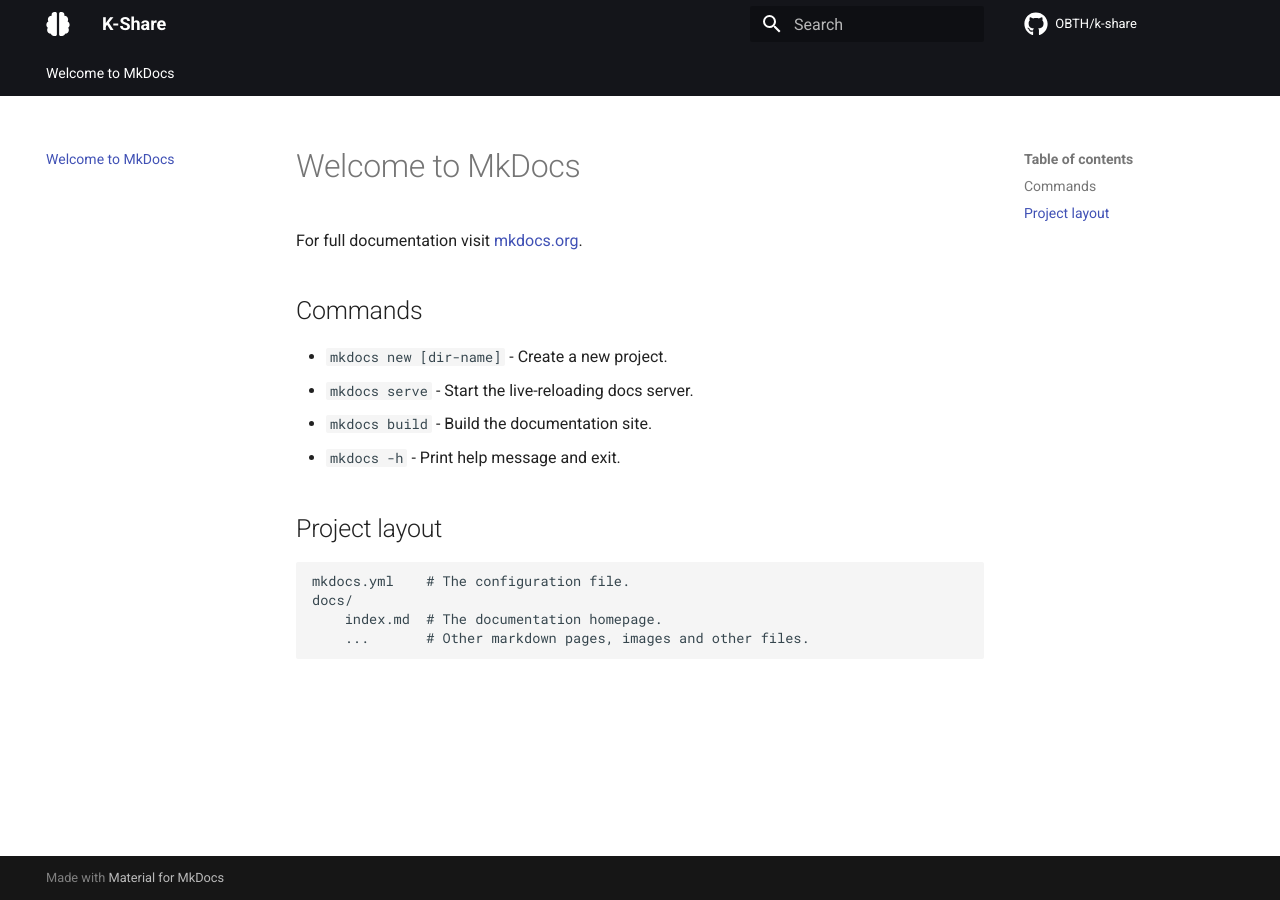
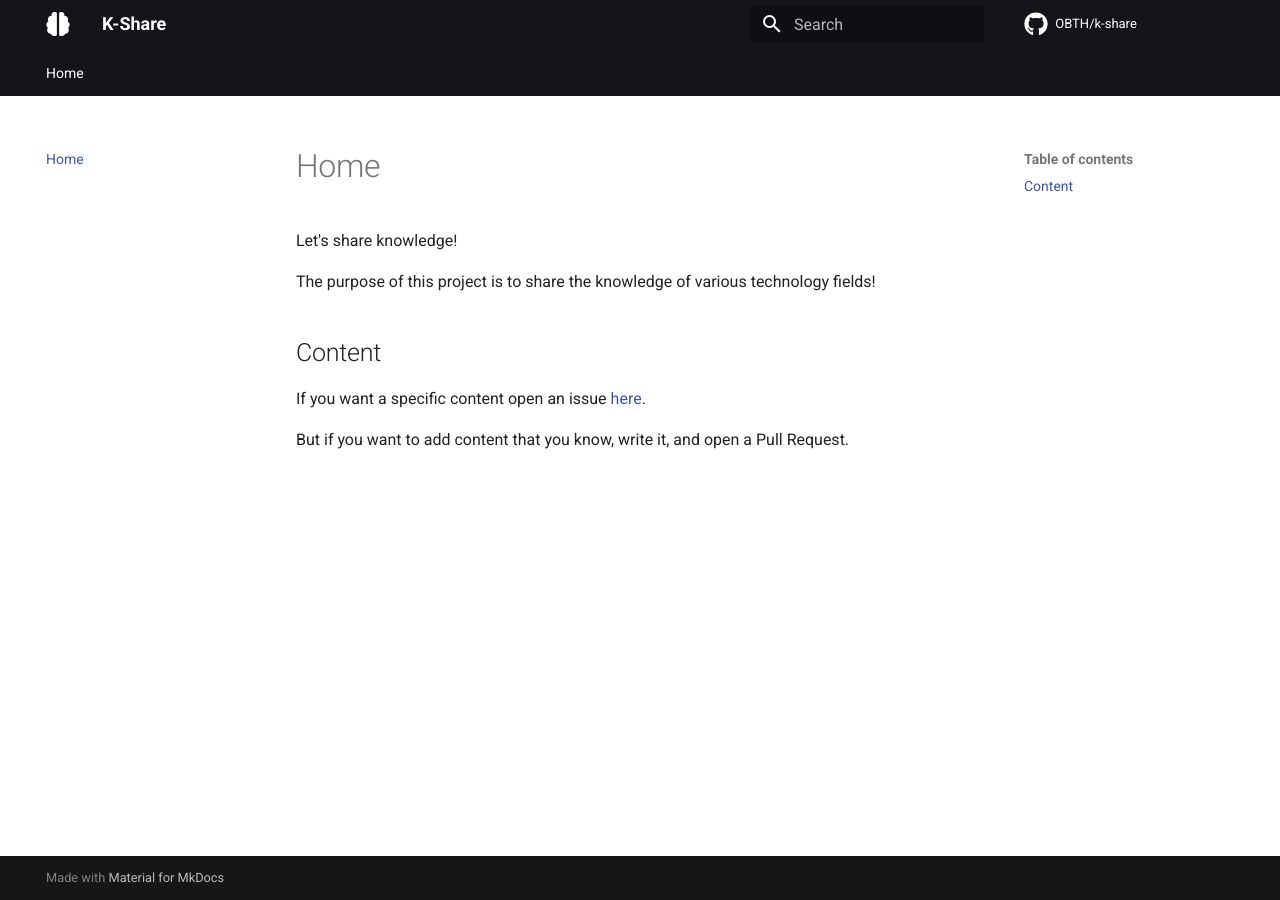
Before and after one commit to OBTH/k-share, an MkDocs documentation site: the page built from docs/index.md, in a window 1280 px wide. Built offline with MkDocs 1.6.1 and Material for MkDocs 9.7.7, drawn with Linux system fonts in a browser that asks for light colours; comment, search, counter and statistics services are not loaded.

Commit message:
Updates home page information

```diff
--- a/docs/index.md
+++ b/docs/index.md
@@ -1,17 +1,12 @@
-# Welcome to MkDocs
+# Home
 
-For full documentation visit [mkdocs.org](https://www.mkdocs.org).
+Let's share knowledge!
 
-## Commands
+The purpose of this project is to share the knowledge of various technology fields!
 
-* `mkdocs new [dir-name]` - Create a new project.
-* `mkdocs serve` - Start the live-reloading docs server.
-* `mkdocs build` - Build the documentation site.
-* `mkdocs -h` - Print help message and exit.
 
-## Project layout
+## Content
 
-    mkdocs.yml    # The configuration file.
-    docs/
-        index.md  # The documentation homepage.
-        ...       # Other markdown pages, images and other files.
+If you want a specific content open an issue [here](https://github.com/OBTH/k-share/issues).
+
+But if you want to add content that you know, write it, and open a Pull Request.
```
